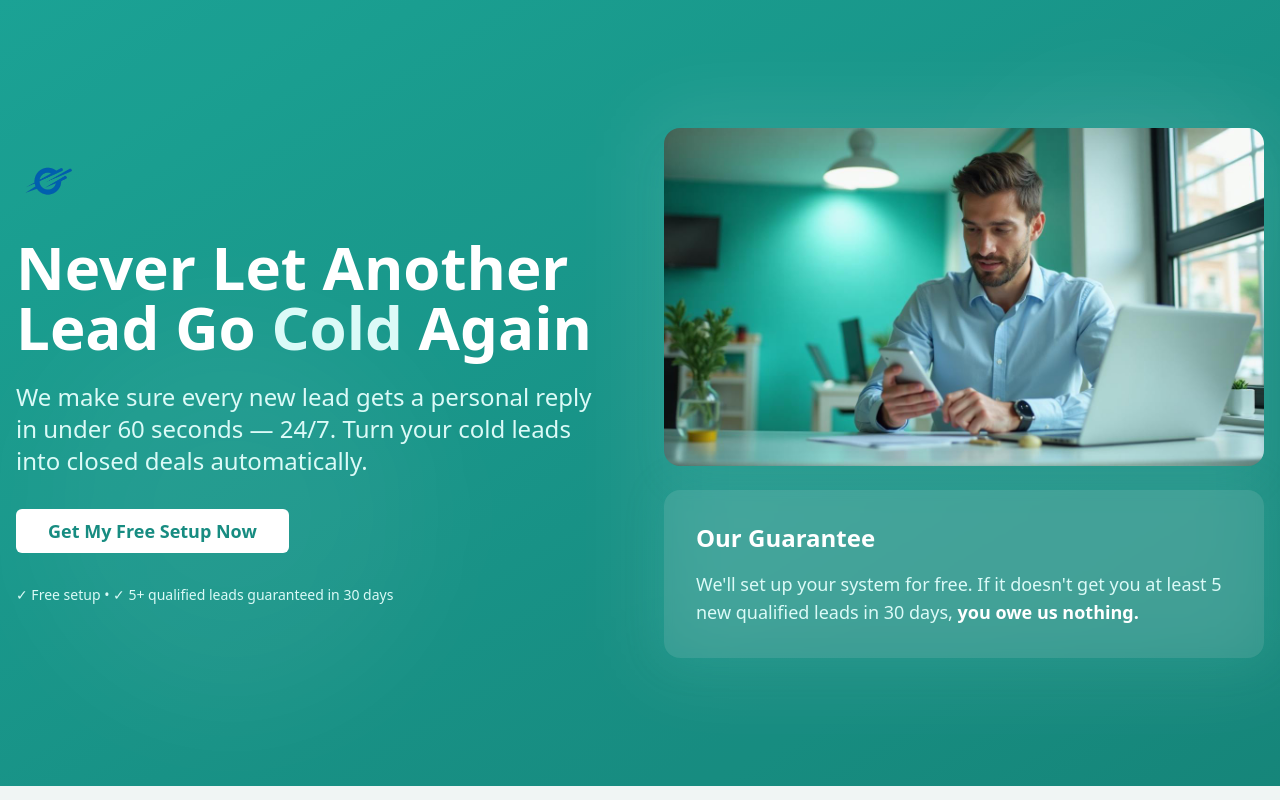
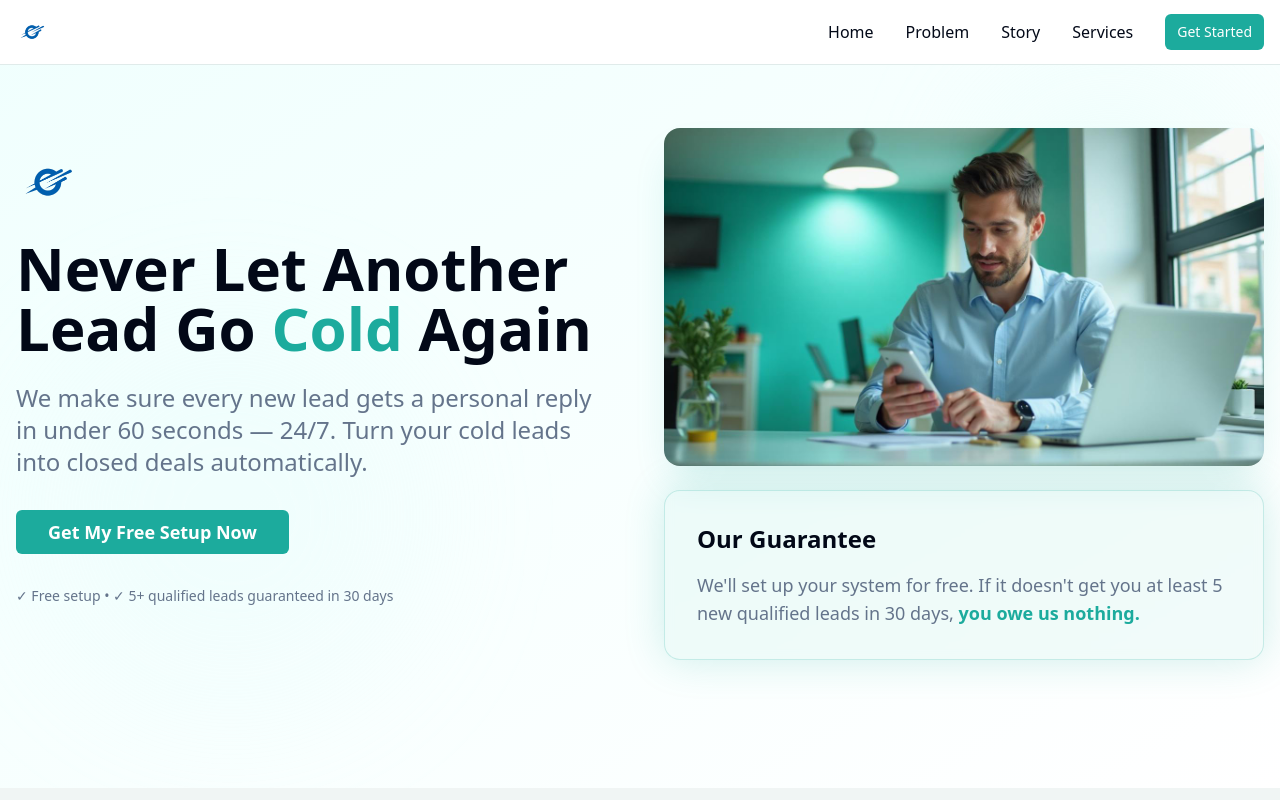
Before and after one commit to Chris-Shema-1/otofast-lead-swift-response, a React (Vite) app: page / in a window 1280 px wide. Shown: the top 800 px of the page. Built offline with nearby package versions, Linux system fonts and the light colour scheme.

Commit message:
Add navigation and change hero background
Update the hero section background to white and add a navigation bar for easy section visiting.

```diff
--- a/src/components/HeroSection.tsx
+++ b/src/components/HeroSection.tsx
@@ -7,10 +7,10 @@ interface HeroSectionProps {
 
 export const HeroSection = ({ onGetStarted }: HeroSectionProps) => {
   return (
-    <section className="relative bg-gradient-to-br from-turquoise-500 to-turquoise-600 text-white py-20 lg:py-32 overflow-hidden">
-      <div className="absolute inset-0 bg-black/5"></div>
-      <div className="absolute top-20 right-10 w-64 h-64 bg-white/5 rounded-full blur-3xl"></div>
-      <div className="absolute bottom-20 left-10 w-96 h-96 bg-white/5 rounded-full blur-3xl"></div>
+    <section id="hero" className="relative bg-white text-foreground py-20 lg:py-32 pt-32 overflow-hidden">
+      <div className="absolute inset-0 bg-gradient-to-br from-turquoise-50 to-white"></div>
+      <div className="absolute top-20 right-10 w-64 h-64 bg-turquoise-100/30 rounded-full blur-3xl"></div>
+      <div className="absolute bottom-20 left-10 w-96 h-96 bg-turquoise-100/20 rounded-full blur-3xl"></div>
 
       <div className="container mx-auto px-4 relative z-10">
         <div className="grid lg:grid-cols-2 gap-12 items-center">
@@ -23,11 +23,11 @@ export const HeroSection = ({ onGetStarted }: HeroSectionProps) => {
               />
             </div>
 
-            <h1 className="text-4xl lg:text-6xl font-bold mb-6 leading-tight">
-              Never Let Another Lead Go <span className="text-turquoise-100">Cold</span> Again
+            <h1 className="text-4xl lg:text-6xl font-bold mb-6 leading-tight text-foreground">
+              Never Let Another Lead Go <span className="text-primary">Cold</span> Again
             </h1>
 
-            <p className="text-xl lg:text-2xl mb-8 text-turquoise-100">
+            <p className="text-xl lg:text-2xl mb-8 text-muted-foreground">
               We make sure every new lead gets a personal reply in under 60 seconds — 24/7.
               Turn your cold leads into closed deals automatically.
             </p>
@@ -35,15 +35,14 @@ export const HeroSection = ({ onGetStarted }: HeroSectionProps) => {
             <div className="flex flex-col sm:flex-row gap-4 lg:justify-start justify-center mb-8">
               <Button
                 size="lg"
-                variant="secondary"
                 onClick={onGetStarted}
-                className="bg-white text-turquoise-600 hover:bg-turquoise-50 px-8 py-4 text-lg font-semibold button-glow hover:scale-105 transition-transform duration-300"
+                className="bg-primary text-primary-foreground hover:bg-primary/90 px-8 py-4 text-lg font-semibold button-glow hover:scale-105 transition-transform duration-300"
               >
                 Get My Free Setup Now
               </Button>
             </div>
 
-            <p className="text-turquoise-100 text-sm mb-8">
+            <p className="text-muted-foreground text-sm mb-8">
               ✓ Free setup • ✓ 5+ qualified leads guaranteed in 30 days
             </p>
           </div>
@@ -56,11 +55,11 @@ export const HeroSection = ({ onGetStarted }: HeroSectionProps) => {
                 alt="Professional real estate agent managing leads efficiently"
                 className="rounded-2xl shadow-elevated w-full h-auto mb-6"
               />
-              <div className="bg-white/10 backdrop-blur-sm rounded-2xl p-8 glow-turquoise">
-                <h3 className="text-2xl font-bold mb-4">Our Guarantee</h3>
-                <p className="text-lg text-turquoise-100">
+              <div className="bg-primary/5 backdrop-blur-sm rounded-2xl p-8 border border-primary/20 glow-turquoise">
+                <h3 className="text-2xl font-bold mb-4 text-foreground">Our Guarantee</h3>
+                <p className="text-lg text-muted-foreground">
                   We'll set up your system for free. If it doesn't get you at least 5 new qualified leads in 30 days,
-                  <strong className="text-white"> you owe us nothing.</strong>
+                  <strong className="text-primary"> you owe us nothing.</strong>
                 </p>
               </div>
             </div>
--- /dev/null
+++ b/src/components/Navigation.tsx
@@ -0,0 +1,66 @@
+import { Button } from "@/components/ui/button";
+
+interface NavigationProps {
+  onGetStarted: () => void;
+}
+
+export const Navigation = ({ onGetStarted }: NavigationProps) => {
+  const scrollToSection = (sectionId: string) => {
+    const element = document.getElementById(sectionId);
+    if (element) {
+      element.scrollIntoView({ behavior: 'smooth' });
+    }
+  };
+
+  return (
+    <nav className="fixed top-0 left-0 right-0 z-50 bg-white/95 backdrop-blur-sm border-b border-border">
+      <div className="container mx-auto px-4">
+        <div className="flex items-center justify-between h-16">
+          <div className="flex items-center">
+            <img
+              src="/lovable-uploads/0284cf26-0449-4769-af31-2bcb94290fa4.png"
+              alt="Otofast Logo"
+              className="h-8 w-auto"
+            />
+          </div>
+
+          <div className="hidden md:flex items-center space-x-8">
+            <button
+              onClick={() => scrollToSection('hero')}
+              className="text-foreground hover:text-primary transition-colors"
+            >
+              Home
+            </button>
+            <button
+              onClick={() => scrollToSection('problem')}
+              className="text-foreground hover:text-primary transition-colors"
+            >
+              Problem
+            </button>
+            <button
+              onClick={() => scrollToSection('story')}
+              className="text-foreground hover:text-primary transition-colors"
+            >
+              Story
+            </button>
+            <button
+              onClick={() => scrollToSection('services')}
+              className="text-foreground hover:text-primary transition-colors"
+            >
+              Services
+            </button>
+            <Button onClick={onGetStarted} size="sm">
+              Get Started
+            </Button>
+          </div>
+
+          <div className="md:hidden">
+            <Button onClick={onGetStarted} size="sm">
+              Get Started
+            </Button>
+          </div>
+        </div>
+      </div>
+    </nav>
+  );
+};
--- a/src/components/ProblemSection.tsx
+++ b/src/components/ProblemSection.tsx
@@ -27,7 +27,7 @@ export const ProblemSection = () => {
   ];
 
   return (
-    <section className="py-20 bg-secondary">
+    <section id="problem" className="py-20 bg-secondary">
       <div className="container mx-auto px-4">
         <div className="max-w-6xl mx-auto">
           <div className="grid lg:grid-cols-2 gap-12 items-center mb-16">
--- a/src/components/ServicesSection.tsx
+++ b/src/components/ServicesSection.tsx
@@ -53,7 +53,7 @@ export const ServicesSection = () => {
   ];
 
   return (
-    <section className="py-20 bg-secondary">
+    <section id="services" className="py-20 bg-secondary">
       <div className="container mx-auto px-4">
         <div className="max-w-6xl mx-auto">
           <div className="text-center mb-16">
--- a/src/components/StorySection.tsx
+++ b/src/components/StorySection.tsx
@@ -8,7 +8,7 @@ interface StorySectionProps {
 
 export const StorySection = ({ onGetStarted }: StorySectionProps) => {
   return (
-    <section className="py-20 bg-background">
+    <section id="story" className="py-20 bg-background">
       <div className="container mx-auto px-4">
         <div className="max-w-4xl mx-auto">
           <div className="text-center mb-16">
--- a/src/pages/Index.tsx
+++ b/src/pages/Index.tsx
@@ -1,4 +1,5 @@
 import { useState } from "react";
+import { Navigation } from "@/components/Navigation";
 import { HeroSection } from "@/components/HeroSection";
 import { ProblemSection } from "@/components/ProblemSection";
 import { StorySection } from "@/components/StorySection";
@@ -21,6 +22,7 @@ const Index = () => {
 
   return (
     <div className="min-h-screen bg-background">
+      <Navigation onGetStarted={scrollToForm} />
       <HeroSection onGetStarted={scrollToForm} />
       <ProblemSection />
       <StorySection onGetStarted={scrollToForm} />
```
